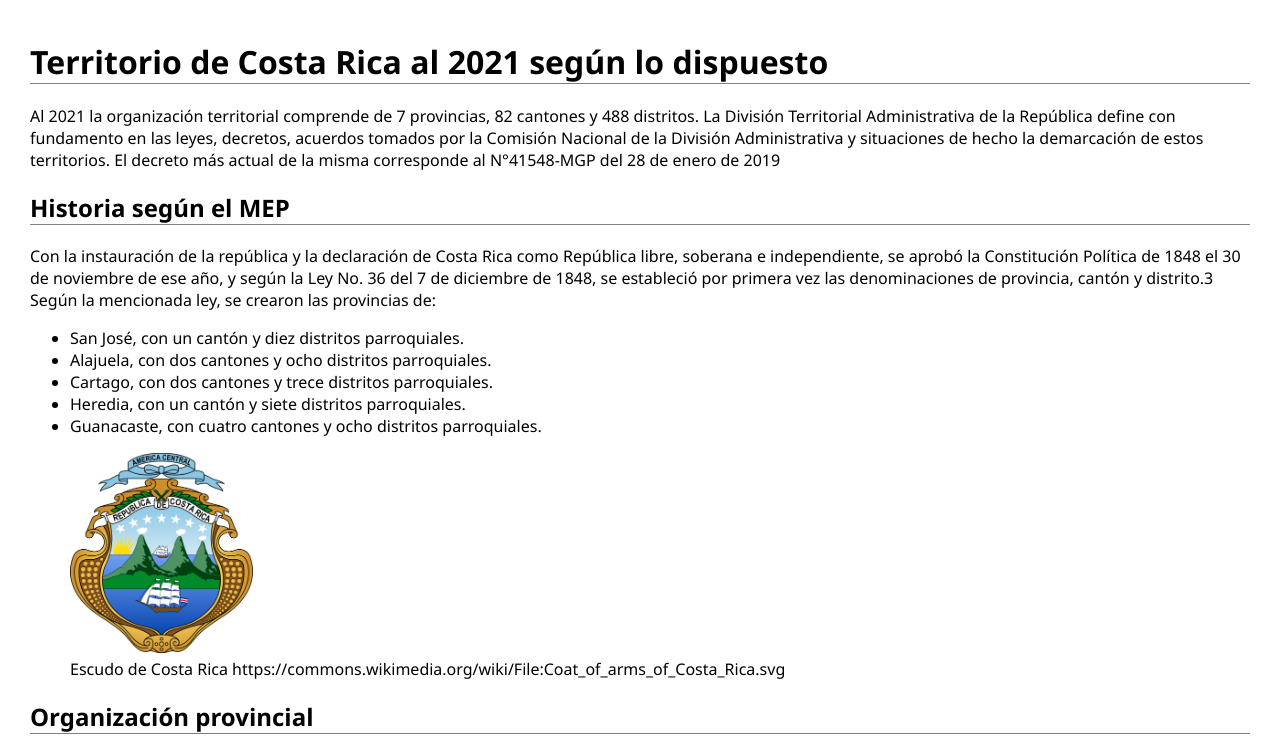
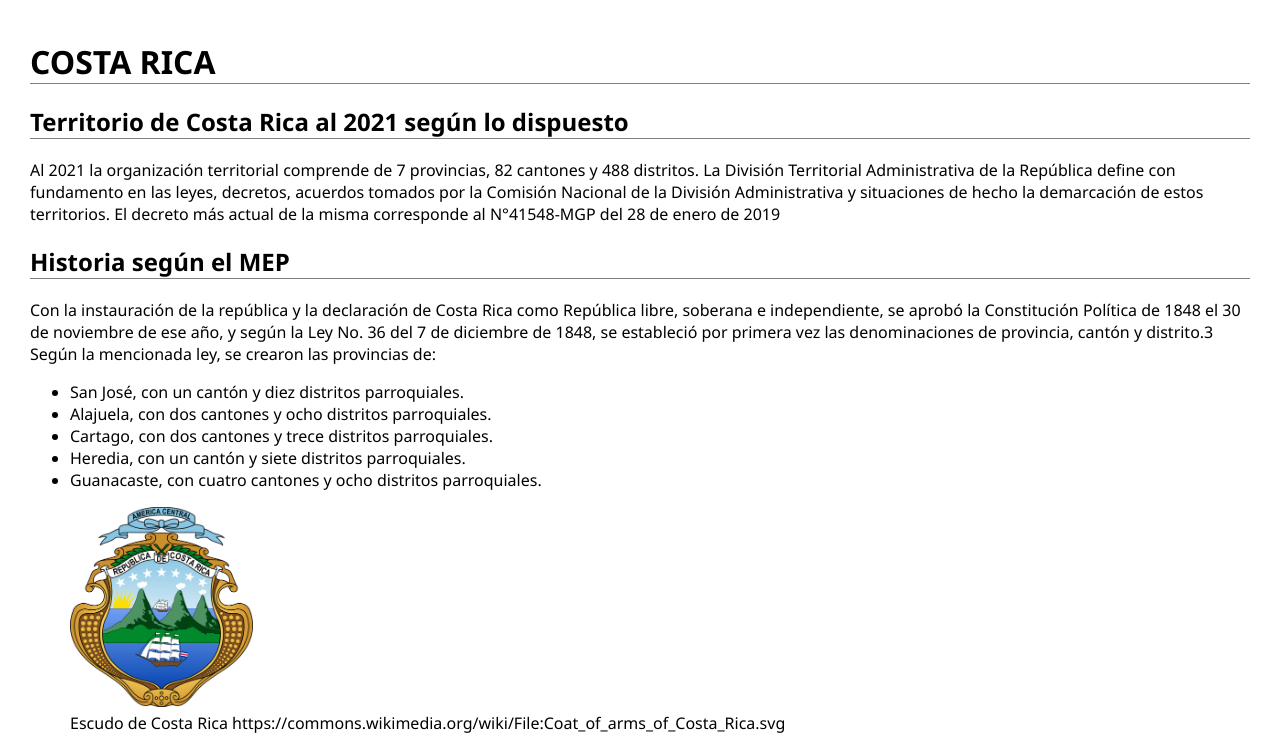
Before and after one commit to federico-rojas-cenfotec/federico-rojas-cenfotec.github.io, a plain HTML site: page index.html in a window 1280 px wide. Shown: the top 751 px of the page. Drawn offline with Linux system fonts and the light colour scheme.

Commit message:
Actualización 080621

```diff
--- a/index.html
+++ b/index.html
@@ -39,7 +39,8 @@
 </head>
 <body>
     <header>
-        <h1>Territorio de Costa Rica al 2021 según lo dispuesto</h1>
+        <h1>COSTA RICA</h1>
+        <h2>Territorio de Costa Rica al 2021 según lo dispuesto</h2>
     </header>
     <main>
         <section>
```
